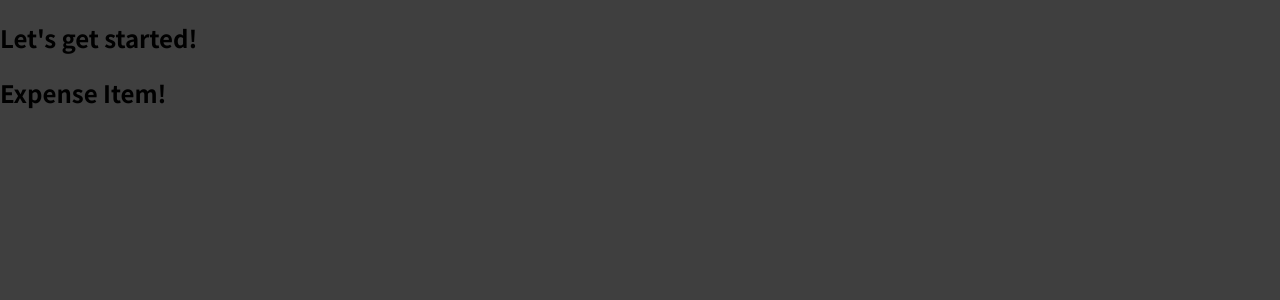
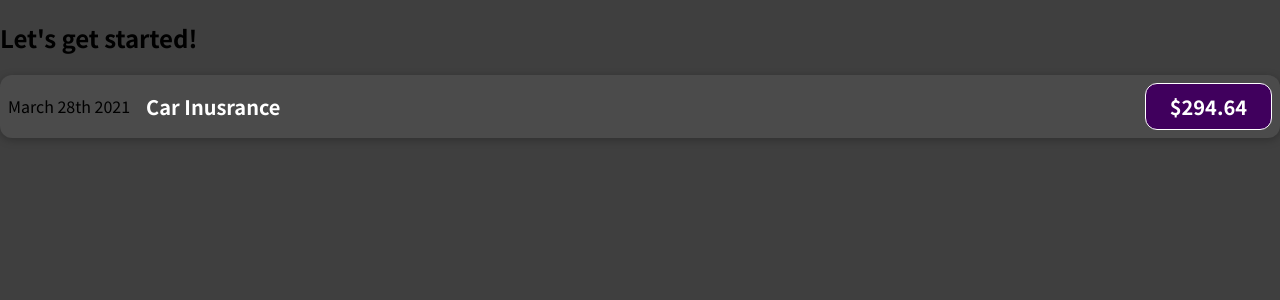
Before and after one commit to atripunoska/expense-tracker, a JavaScript app: page / in a window 1280 px wide. Shown: the top 300 px of the page. Built offline with nearby package versions, Linux system fonts and the light colour scheme.

Commit message:
Add CSS to ExpenseItem component

```diff
--- /dev/null
+++ b/src/components/ExpenseItem.css
@@ -0,0 +1,56 @@
+.expense-item {
+  display: flex;
+  justify-content: space-between;
+  align-items: center;
+  box-shadow: 0 2px 8px rgba(0, 0, 0, 0.25);
+  padding: 0.5rem;
+  margin: 1rem 0;
+  border-radius: 12px;
+  background-color: #4b4b4b;
+}
+
+.expense-item__description {
+  display: flex;
+  flex-direction: column;
+  gap: 1rem;
+  align-items: flex-end;
+  flex-flow: column-reverse;
+  justify-content: flex-start;
+  flex: 1;
+}
+
+.expense-item h2 {
+  color: #3a3a3a;
+  font-size: 1rem;
+  flex: 1;
+  margin: 0 1rem;
+  color: white;
+}
+
+.expense-item__price {
+  font-size: 1rem;
+  font-weight: bold;
+  color: white;
+  background-color: #40005d;
+  border: 1px solid white;
+  padding: 0.5rem;
+  border-radius: 12px;
+}
+
+@media (min-width: 580px) {
+  .expense-item__description {
+    flex-direction: row;
+    align-items: center;
+    justify-content: flex-start;
+    flex: 1;
+  }
+
+  .expense-item__description h2 {
+    font-size: 1.25rem;
+  }
+
+  .expense-item__price {
+    font-size: 1.25rem;
+    padding: 0.5rem 1.5rem;
+  }
+}
--- a/src/components/ExpenseItem.js
+++ b/src/components/ExpenseItem.js
@@ -1,5 +1,14 @@
+import "./ExpenseItem.css";
 function ExpenseItem() {
-  return <h2>Expense Item!</h2>;
+  return (
+    <div className="expense-item">
+      <div>March 28th 2021</div>
+      <div className="expense-item__description">
+        <h2>Car Inusrance</h2>
+        <div className="expense-item__price">$294.64</div>
+      </div>
+    </div>
+  );
 }
 
 export default ExpenseItem;
```
Also changed, not shown: 2 other files (tests, documents, lock files or other folders).
